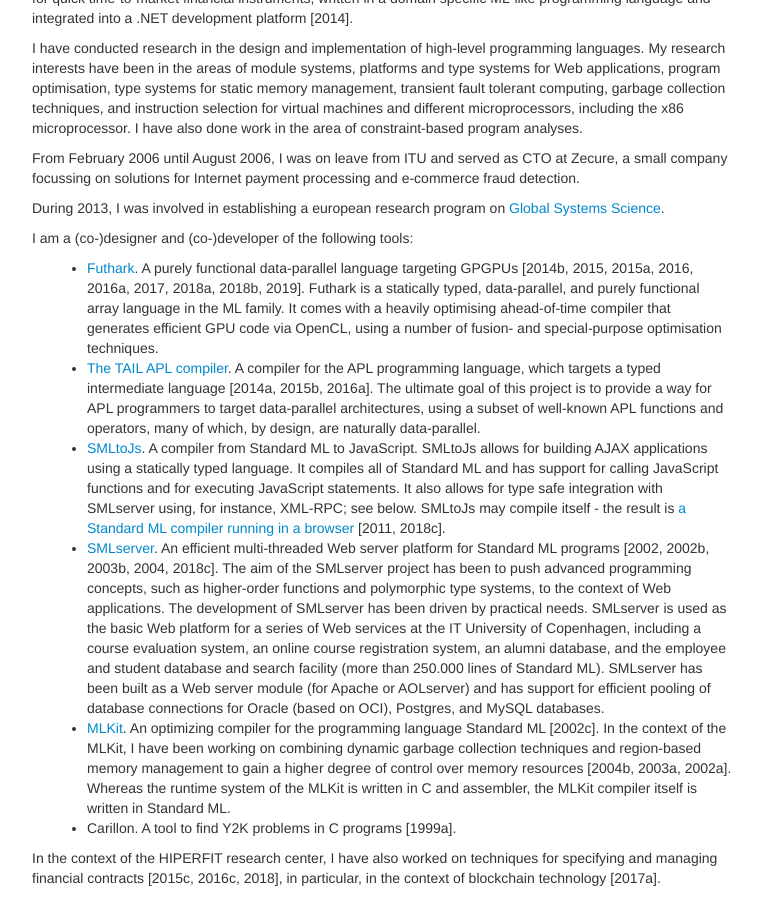
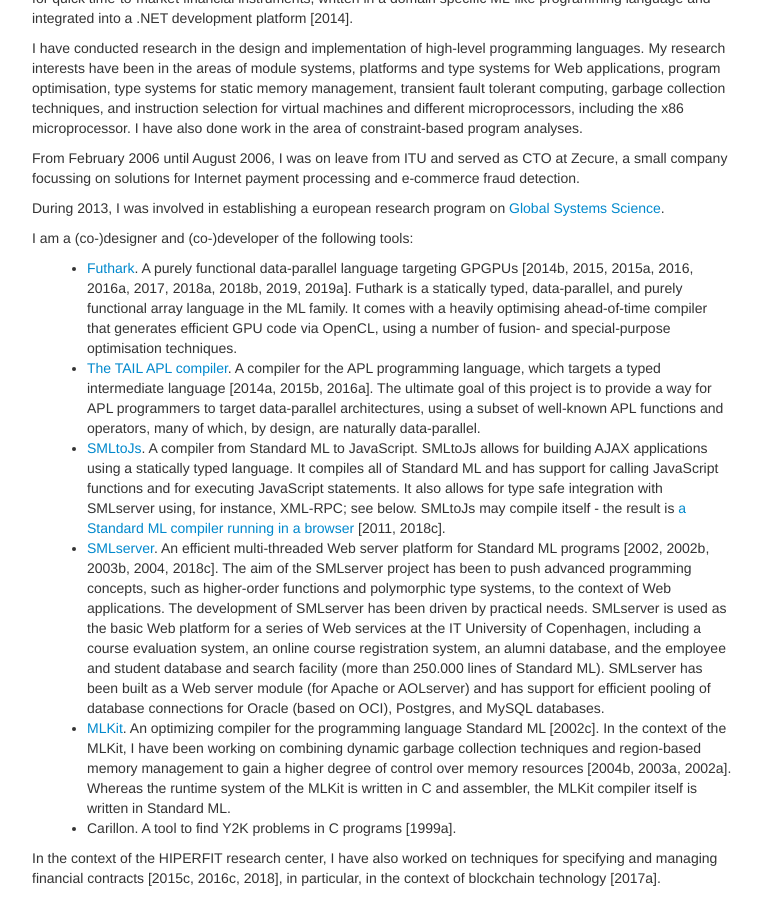
Before and after one commit to melsman/melsman.github.io, a Jekyll site: the page built from cv.md, in a window 1280 px wide and 900 px high, scrolled down 995 px. Shown: the whole window, without its empty margins (258-1019 px from the left). Built offline with Jekyll 4.4.1, drawn with Linux system fonts in a browser that asks for light colours; nearby versions of some CDN libraries; some of the changed text lies outside the part shown.

Commit message:
updated cv with new paper

```diff
--- a/cv.md
+++ b/cv.md
@@ -91,7 +91,7 @@
 
 * [Futhark](https://futhark-lang.org/). A purely functional
 data-parallel language targeting GPGPUs
-[2014b, 2015, 2015a, 2016, 2016a, 2017, 2018a, 2018b, 2019]. Futhark is a statically typed,
+[2014b, 2015, 2015a, 2016, 2016a, 2017, 2018a, 2018b, 2019, 2019a]. Futhark is a statically typed,
 data-parallel, and purely functional array language in the ML
 family. It comes with a heavily optimising ahead-of-time compiler that
 generates efficient GPU code via OpenCL, using a number of fusion- and
@@ -330,6 +330,8 @@
 
 #### Publications
 
+* [2019a] Martin Elsman, Troels Henriksen, and Niels G. W. Serup. Data-Parallel Flattening by Expansion. In Proceedings of the 6th ACM SIGPLAN International Workshop on Libraries, Languages and Compilers for Array Programming (ARRAY '19). Phoenix, AZ, USA. June, 2019.
+
 * [2019] Troels Henriksen, Frederik Thorøe, Martin Elsman, and Cosmin Oancea. Incremental Flattening for Nested Data Parallelism. In Proceedings of the 24th Symposium on Principles and Practice of Parallel Programming (PPoPP '19). Washington, DC, USA. February 2019.
 
 * [2018c] Martin Elsman, Philip Munksgaard, and Ken Friis Larsen. Experience Report: Type-Safe Multi-Tier Programming with Standard ML Modules. In ML Family Workshop (ML '18). St. Louis, Missouri, USA. September 2018.
```
